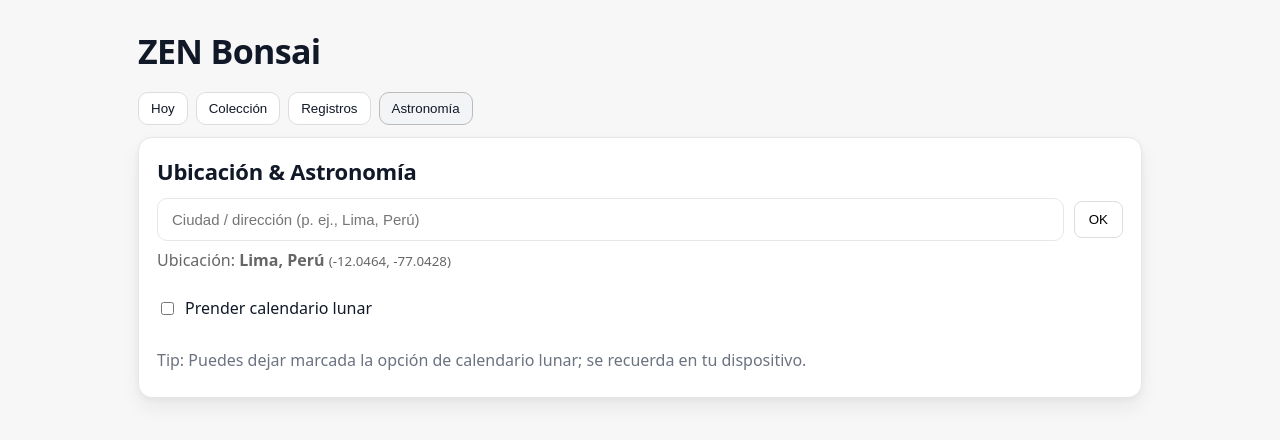
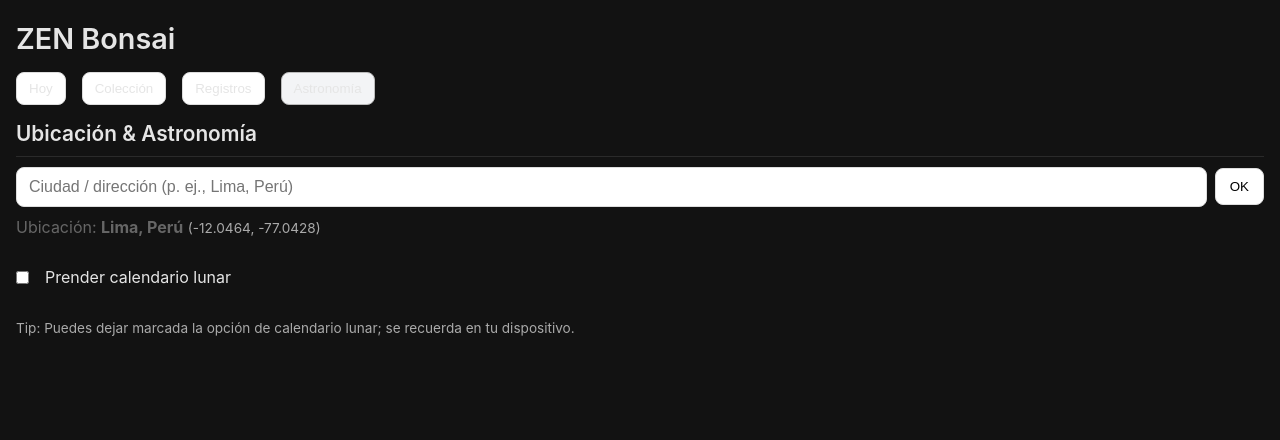
Before and after one commit to Ozvil/ZENBONSAI, a React (Vite) app: page / in a window 1280 px wide. Both pictures are taken after a click on the button "Astronomía". Shown: the top 440 px of the page. Built offline with nearby package versions, Linux system fonts and the light colour scheme.

Commit message:
Update zen.css

```diff
--- a/src/zen.css
+++ b/src/zen.css
@@ -1,124 +1,98 @@
-/* ====== Tema ====== */
-:root{
-  --bg: #f7f7f8;
-  --panel: #ffffff;
-  --text: #111827;
-  --muted: #6b7280;
-  --border: #e5e7eb;
-  --border-strong:#d1d5db;
-  --accent: #2563eb;
-  --accent-600:#1d4ed8;
-  --shadow: 0 10px 20px rgba(0,0,0,.06), 0 2px 6px rgba(0,0,0,.04);
-
-  --radius: 14px;
-  --radius-sm: 10px;
+/* ============ Tema oscuro ZEN Bonsai ============ */
+:root {
+  --bg: #121212;          /* fondo principal */
+  --bg-alt: #1e1e1e;      /* secciones y tarjetas */
+  --text: #e5e5e5;        /* texto claro */
+  --text-muted: #aaaaaa;  /* texto secundario */
+  --accent: #4ade80;      /* verde suave (puedes cambiar a azul #60a5fa) */
+  --border: #2a2a2a;      /* líneas y bordes */
+  --radius: 8px;
+  --shadow: 0 2px 6px rgba(0,0,0,0.4);
+  --font-main: "Inter", "Helvetica Neue", sans-serif;
 }
 
-/* ====== Reset mínimo ====== */
-* { box-sizing: border-box; }
-html, body, #root { height: 100%; }
-html, body { margin: 0; background: var(--bg); color: var(--text); }
+/* Reset básico */
+* {
+  margin: 0;
+  padding: 0;
+  box-sizing: border-box;
+}
 body {
-  font-family: ui-sans-serif, system-ui, -apple-system, "Segoe UI", Roboto, "Helvetica Neue", Arial, "Noto Sans", "Liberation Sans", "Apple Color Emoji", "Segoe UI Emoji", "Segoe UI Symbol";
-  -webkit-font-smoothing: antialiased; -moz-osx-font-smoothing: grayscale;
+  background: var(--bg);
+  color: var(--text);
+  font-family: var(--font-main);
+  line-height: 1.6;
+  padding: 1rem;
 }
 
-/* ====== Layout ====== */
-.container{
-  max-width: 1040px;
-  margin: 0 auto;
-  padding: 28px 18px 40px;
+/* Encabezados */
+h1, h2, h3, h4 {
+  color: var(--text);
+  font-weight: 600;
+  margin-bottom: .6rem;
 }
-h1{
-  margin: 0 0 18px 0;
-  font-size: 34px;
-  letter-spacing: -0.02em;
+h1 {
+  font-size: 1.8rem;
+}
+h2 {
+  font-size: 1.3rem;
+  border-bottom: 1px solid var(--border);
+  padding-bottom: .4rem;
 }
 
-/* ====== Tabs ====== */
-.btn{ /* se reutiliza como tab y como botón */
-  appearance: none;
+/* Botones/Tabs */
+.btn {
+  background: var(--bg-alt);
+  color: var(--text);
   border: 1px solid var(--border);
-  background: var(--panel);
-  color: var(--text);
-  padding: 8px 14px;
-  border-radius: 999px;
+  padding: .4rem .8rem;
+  border-radius: var(--radius);
   cursor: pointer;
-  transition: border-color .15s ease, box-shadow .15s ease, background .15s ease, transform .02s ease;
+  transition: all .2s ease;
+  margin-right: .5rem;
 }
-.btn:hover{ border-color: var(--border-strong); }
-.btn:active{ transform: translateY(1px); }
-
-/* botón utilizado como TAB activo (lo pintamos con atributo data-active si quieres) */
-.btn[data-active="true"]{
+.btn:hover {
+  background: var(--accent);
+  color: #000;
+}
+.btn[data-active="true"] {
+  background: var(--accent);
+  color: #000;
   border-color: var(--accent);
-  box-shadow: 0 0 0 3px rgba(37,99,235,.12);
 }
 
-/* ====== Tarjetas / paneles ====== */
-.card{
-  background: var(--panel);
+/* Inputs */
+input {
+  padding: .5rem;
   border: 1px solid var(--border);
   border-radius: var(--radius);
-  padding: 18px;
-  box-shadow: var(--shadow);
+  background: var(--bg-alt);
+  color: var(--text);
+  width: 100%;
+}
+input:focus {
+  outline: none;
+  border-color: var(--accent);
+  box-shadow: 0 0 0 2px rgba(74, 222, 128, .4);
 }
 
-/* ====== Tipografía auxiliar ====== */
-.muted{ color: var(--muted); margin: 8px 0; }
-h2{ margin: 0 0 12px 0; font-size: 22px; letter-spacing: -0.01em; }
-
-/* ====== Inputs y formularios ====== */
-.input{
-  width: 100%;
-  padding: 12px 14px;
-  background: #fff;
-  border: 1px solid var(--border);
-  border-radius: var(--radius-sm);
-  font-size: 15px;
-  outline: none;
-  transition: border-color .15s ease, box-shadow .15s ease;
-}
-.input:focus{
-  border-color: var(--accent);
-  box-shadow: 0 0 0 3px rgba(37,99,235,.12);
+/* Checkbox */
+input[type="checkbox"] {
+  width: auto;
+  margin-right: .5rem;
 }
 
-button.btn{
-  padding: 10px 14px;
-  border-radius: var(--radius-sm);
+/* Secciones tipo card */
+.section {
+  background: var(--bg-alt);
+  padding: 1rem;
+  border-radius: var(--radius);
+  box-shadow: var(--shadow);
+  margin-top: 1rem;
 }
-button.btn.primary{
-  background: var(--accent);
-  color: #fff;
-  border-color: var(--accent);
+
+/* Tip extra */
+small, .muted {
+  color: var(--text-muted);
+  font-size: .85rem;
 }
-button.btn.primary:hover{ background: var(--accent-600); border-color: var(--accent-600); }
-
-/* ====== Tablas ====== */
-table{ width: 100%; border-collapse: collapse; }
-th, td{ padding: 10px 0; }
-thead th{ color: var(--muted); font-weight: 600; font-size: 13px; text-transform: uppercase; letter-spacing: .04em; }
-tbody tr + tr{ border-top: 1px solid var(--border); }
-
-/* ====== Widgets Lunar (clases prefijo lb- ya usadas en los componentes) ====== */
-.lb-block { margin: 10px 0 18px 0; }
-.lb-row{
-  display: grid;
-  grid-template-columns: 1fr auto;
-  gap: 10px;
-  align-items: center;
-}
-.lb-input{
-  width: 100%;
-  padding: 12px 14px;
-  border: 1px solid var(--border);
-  border-radius: var(--radius-sm);
-  font-size: 15px;
-  background: #fff;
-  outline: none;
-  transition: border-color .15s ease, box-shadow .15s ease;
-}
-.lb-input:focus{
-  border-color: var(--accent);
-  box-shadow:
```
